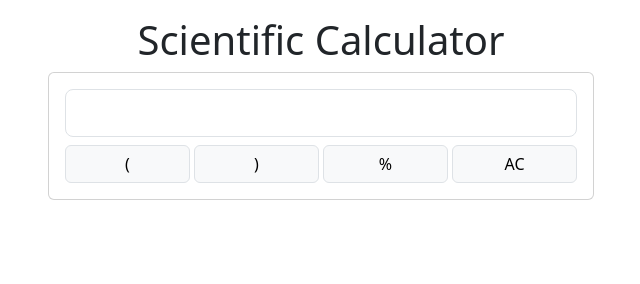
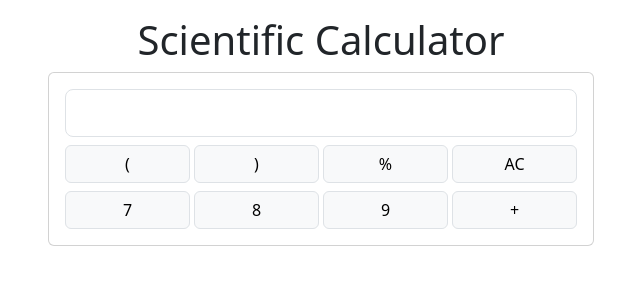
Before and after one commit to Muskan8878h/Calculator, a plain HTML site: page src/index.html in a window 1280 px wide. Shown: the full height of the page, 319-959 px from the left. Drawn offline with nearby package versions, Linux system fonts and the light colour scheme.

Commit message:
created 2nd row as well

```diff
--- a/src/index.html
+++ b/src/index.html
@@ -43,6 +43,27 @@
                                 </button>
                             </div>
                         <!-- 2nd row -->
+                            <div class="col-3">
+                                <button type="button" class="btn btn-light w-100 mt-2 border">
+                                    7
+                                </button>
+                            </div>
+                            <div class="col-3">
+                                <button type="button" class="btn btn-light w-100 mt-2 border">
+                                    8
+                                </button>
+                            </div>
+                            <div class="col-3">
+                                <button type="button" class="btn btn-light w-100 mt-2 border">
+                                    9
+                                </button>
+                            </div>
+                            <div class="col-3">
+                                <button type="button" class="btn btn-light w-100 mt-2 border">
+                                    +
+                                </button>
+                            </div>
+                        <!-- 3rd row -->
                         </div>
                     </div>
                 </div>
```
